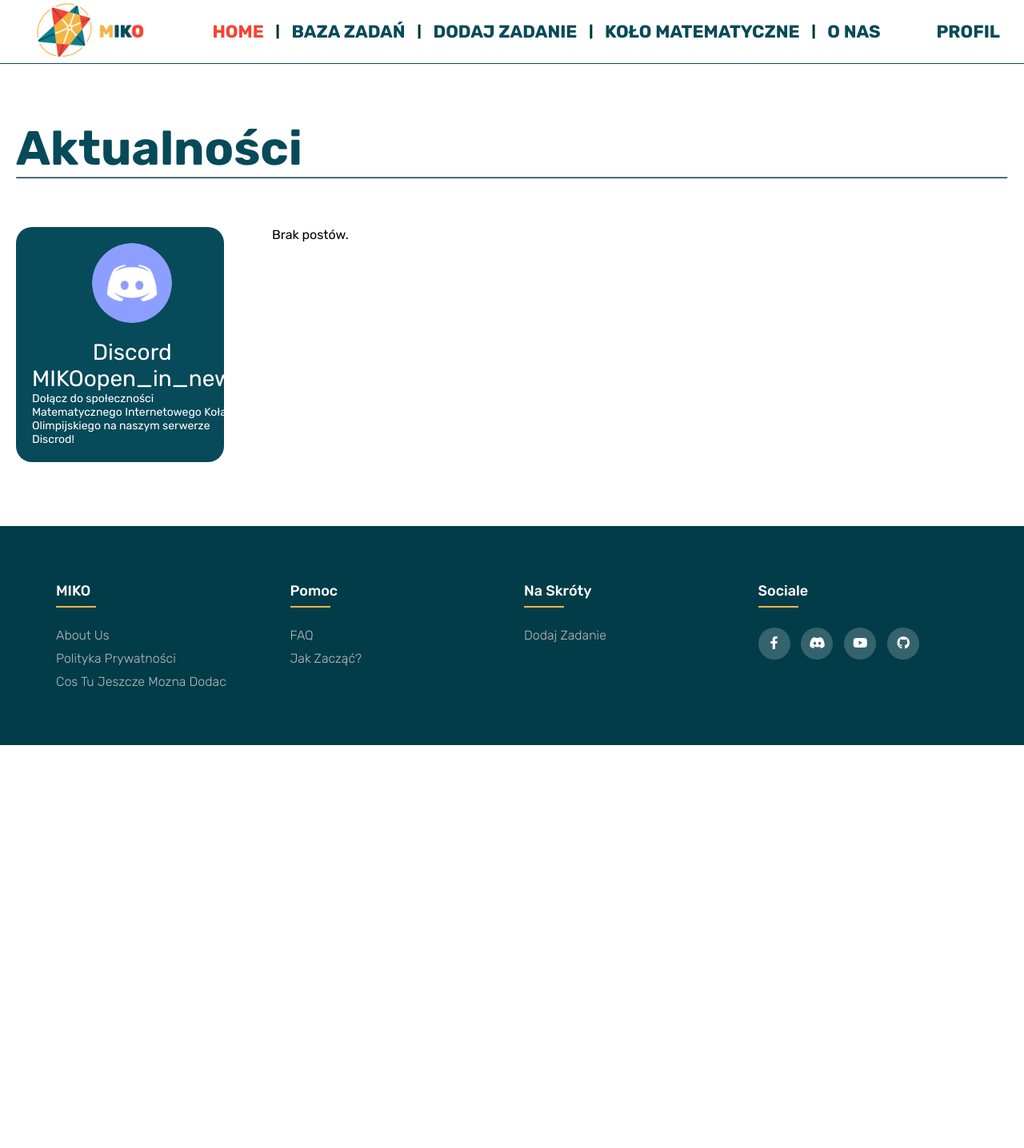
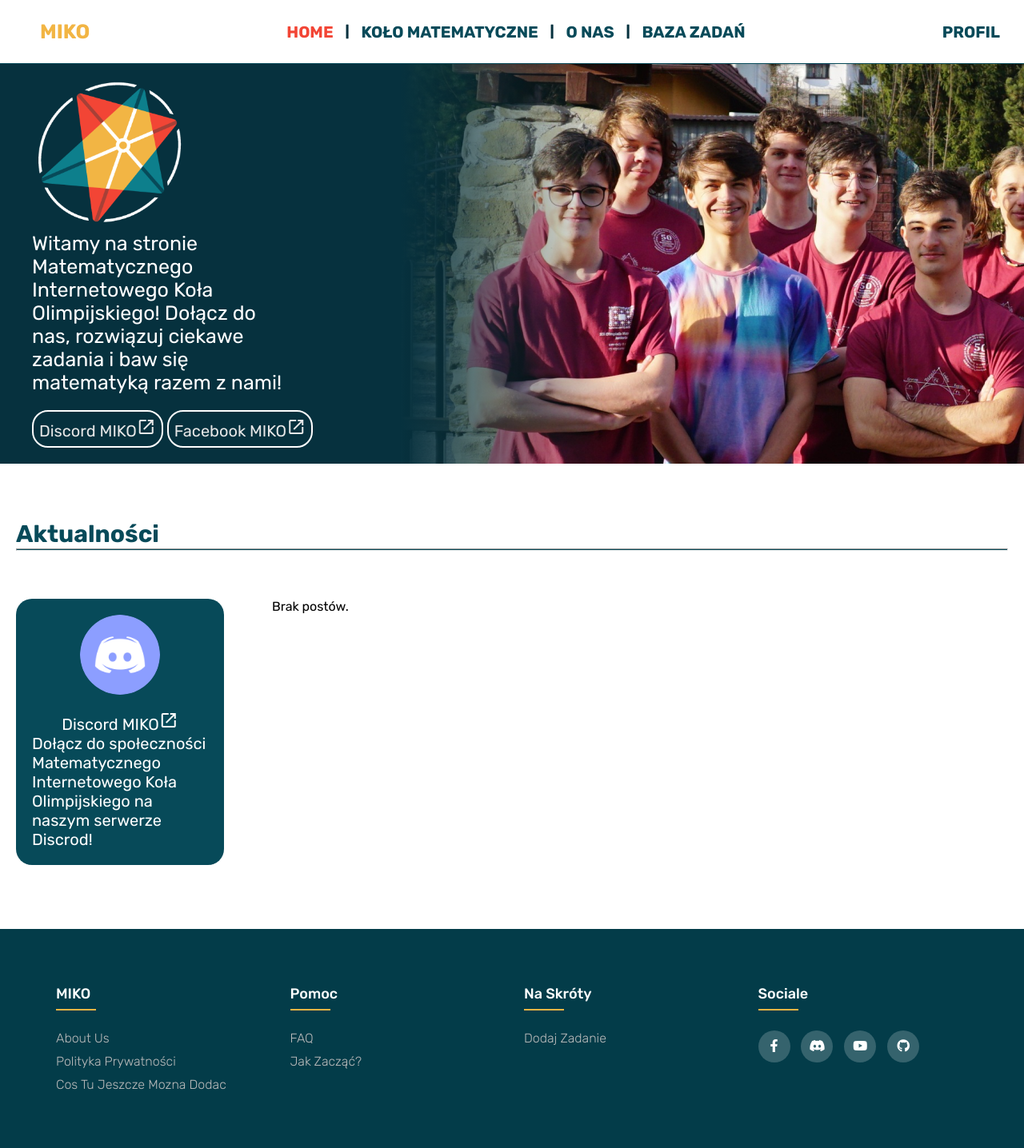
Before and after one commit to tymowskyy/MIKOsite, a Django app: page / in a window 1280 px wide. Shown: the whole page at 80% size. Before the commit the page ends 932 px from the top, so only its background shows below. Run offline with Django 5.2, Linux system fonts and the light colour scheme; data that the repository does not hold is empty.

Commit message:
Add banner, fix footer

```diff
--- a/mikosite/mainSite/templates/index.html
+++ b/mikosite/mainSite/templates/index.html
@@ -10,20 +10,21 @@
     <link rel="stylesheet" href="{% static 'style.css' %}">
     <script src="{% static 'script.js' %}"></script>
     <link rel="stylesheet" href="https://fonts.googleapis.com/css2?family=Rubik" />
+    <link rel="stylesheet" href="https://fonts.googleapis.com/css2?family=Material+Symbols+Outlined:opsz,wght,FILL,GRAD@20..48,100..700,0..1,-50..200" />
 </head>
 
 <body>
     <header>
         <nav class="navbar">
             <div class="navbar-left">
-                <img src="{% static 'LOGO_HEADER.png' %}" alt="Logo" style="height: 80px;">
+<!--                <img src="{% static 'LOGO_HEADER.png' %}" alt="Logo" style="height: 80px;">-->
+                <h2>MIKO</h2>
             </div>
             <ul class="navbar-center">
-                <li><a id="current"   href="/">HOME</a></li>
-                <li><a href="/bazahintow">BAZA ZADAŃ</a></li>
-                <li><a href="/bazahintow/addproblem">DODAJ ZADANIE</a></li>
+                <li><a id="current" href="/">HOME</a></li>
                 <li><a href="/kolomatematyczne">KOŁO MATEMATYCZNE</a></li>
                 <li><a href="/about">O NAS</a></li>
+                <li><a href="/bazahintow">BAZA ZADAŃ</a></li>
             </ul>
             <div class="navbar-right">
                 <a href="/profile">PROFIL</a>
@@ -31,10 +32,25 @@
         </nav>
     </header>
 
+
+
     <main>
-        <div class="row"></div>
-        <div class="column_left" style="width: 500px;">
+
+        <div id="landing-banner-wrapper">
+            <div id ="info-wrapper">
+                <img src="{% static 'logoDark.png' %}" alt="person"
+                    style="">
+                <h2 id="welcome-text">Witamy na stronie Matematycznego Internetowego Koła Olimpijskiego! Dołącz do nas, rozwiązuj ciekawe zadania i baw się matematyką razem z nami!</h2>
+                <div style="display: flex; justify-content: space-evenly; font-weight: 400; margin-top: 20px;">
+                    <a href="https://discord.gg/nA8CjrPqGM" style="text-decoration: none; cursor: pointer">Discord MIKO<span class="material-symbols-outlined">open_in_new</span></a>
+                    <a href="https://discord.gg/nA8CjrPqGM" style="text-decoration: none; cursor: pointer">Facebook MIKO<span class="material-symbols-outlined">open_in_new</span></a>
+                </div>
+            </div>
+            <div id="background-image" style="background-image: linear-gradient(to right, rgb(6,49,62), rgba(255,255,255,0),rgba(255,255,255,0), rgba(255,255,255,0)), url('{% static 'MIKO_PICTURE.png' %}');">
+
+            </div>
         </div>
+
     </main>
 
     <section id="feed">
@@ -45,8 +61,8 @@
                 <div class="profile">
                     <img src="{% static 'dsclogo.png' %}" alt="person"
                         style="height: 100px; border-radius: 50px; margin-bottom: 20px;">
-                    <a href="https://discord.gg/nA8CjrPqGM" style="text-decoration: none; cursor: pointer"><h3 id="profile_name" style="color: white; text-align: center;">Discord MIKO<span class="material-symbols-outlined">open_in_new</span></h3></a>
-                    <p style="word-break: break-word; color: white; font-size: 14px">Dołącz do społeczności Matematycznego Internetowego
+                    <a href="https://discord.gg/nA8CjrPqGM" style="text-decoration: none; font-size:25px; cursor: pointer"><h3 id="profile_name" style="color: white; text-align: center;">Discord MIKO<span class="material-symbols-outlined">open_in_new</span></h3></a>
+                    <p style="word-break: break-word; color: white; font-size: 20px">Dołącz do społeczności Matematycznego Internetowego
                         Koła Olimpijskiego na naszym serwerze Discrod!
 
                     </p>
@@ -96,4 +112,23 @@
 
 </body>
 
+<script>function toggleImageSize() {
+  const images = document.querySelectorAll('div.images img');
+
+  images.forEach(img => {
+    img.style.cursor = 'pointer';
+    img.style.width = '40%';
+
+    img.addEventListener('click', function() {
+      if (this.style.width === '40%') {
+        this.style.width = '100%';
+      } else {
+        this.style.width = '40%';
+      }
+    });
+  });
+}
+
+// Call the function when the page loads
+document.addEventListener('DOMContentLoaded', toggleImageSize);</script>
 </html>
--- a/mikosite/mikosite/urls.py
+++ b/mikosite/mikosite/urls.py
@@ -25,6 +25,4 @@ urlpatterns = [
     path('', include('accounts.urls')),
     path('kolomatematyczne/', include('kolomat.urls')),
     path("bazahintow/", include("hintBase.urls")),
-
-
 ] + static(settings.MEDIA_URL, document_root=settings.MEDIA_ROOT)
--- a/mikosite/static/mainSite/footerStyle.css
+++ b/mikosite/static/mainSite/footerStyle.css
@@ -1,8 +1,15 @@
 @import url('https://fonts.googleapis.com/css2?family=Rubik:wght@300;400;500;600;700;800;900&display=swap');
 
+html{
+    height: 100%;
+}
 body {
     font-family: "Rubik", sans-serif;
     font-optical-sizing: auto;
+    height: 100vh;
+    display: flex;
+    flex-direction: column;
+    min-height: 100%;
 }
 
 * {
@@ -28,6 +35,8 @@ ul {
 .footer {
     background-color: #033c49;
     padding: 70px 0;
+    bottom: 0;
+    margin-top: auto;
 }
 
 .footer-col {
--- a/mikosite/static/style.css
+++ b/mikosite/static/style.css
@@ -32,7 +32,7 @@
 .navbar a {
   color: var(--b1);
   text-decoration: none;
-  font-size: 18px;
+  font-size: 20px;
   font-weight: bold;
 }
 
@@ -92,17 +92,17 @@
 }
 
 h1 {
-  font-size: 36px;
+  font-size: 30px;
   color: var(--b1);
 }
 
 h2 {
-  font-size: 28px;
+  font-size: 25px;
   color: var(--y1);
 }
 
 h3 {
-  font-size: 22px;
+  font-size: 20px;
   font-weight: 400;
   color: var(--b1);
 }
@@ -140,7 +140,9 @@ hr {
 .column_left{
     width: 150px;
 }
-
+.navbar-left{
+  margin-left: 20px;
+}
 @media screen and (min-width: 500px) {
     .column_left{
         width: 260px;
@@ -156,6 +158,7 @@ hr {
 
   .navbar-left {
     margin-right: auto;
+
   }
 
   .navbar-right {
@@ -179,16 +182,16 @@ hr {
     margin-left: 15px;
   }
 
-  h1 {
-    font-size: 48px;
+ h1 {
+    font-size: 30px;
   }
 
   h2 {
-    font-size: 36px;
+    font-size: 25px;
   }
 
   h3 {
-    font-size: 24px;
+    font-size: 20px;
   }
 
   .post {
@@ -198,22 +201,98 @@ hr {
 
 @media screen and (min-width: 1024px) {
   .navbar a {
-    font-size: 22px;
+    font-size: 20px;
   }
 
   h1 {
-    font-size: 60px;
+    font-size: 30px;
   }
 
   h2 {
-    font-size: 44px;
+    font-size: 25px;
   }
 
   h3 {
-    font-size: 28px;
+    font-size: 20px;
   }
 
   .post {
     padding: 50px 60px;
   }
 }
+
+
+main {
+    display: flex;
+    align-items: center;
+    height: auto;
+}
+
+#landing-banner-wrapper{
+  background-color: #06313e;
+  height: 500px;
+  width: 100%;
+  display: flex;
+  flex-direction: row;
+}
+
+#info-wrapper{
+  display: flex;
+  width: 500px;
+  height: 100%;
+  min-width: 500px;
+  padding-left: 40px;
+  padding-top: 20px;
+  padding-bottom: 20px;
+  flex-direction: column;
+  justify-content: center;
+  align-items: flex-start;
+  background-color: #06313e;
+  flex-grow: 0;
+}
+
+
+#welcome-text {
+  text-align: left;
+  width: 70%;
+  font-weight: 400;
+  font-size: 25px;
+}
+
+
+
+.div.images img{
+  width: 40%;
+}
+#background-image{
+  height: 100%;
+  width: 100%;
+  z-index: 1;
+}
+
+#info-wrapper img{
+  height: 60%;
+  /*width: 60%;*/
+  min-height: 100px;
+  min-width: 100px;
+}
+
+#landing-banner-wrapper a{
+  text-decoration: none;
+    font-family: "Rubik", sans-serif;
+  color: #e7e7e7;
+  font-size: 20px;
+  border: white 2px solid;
+  border-radius: 20px;
+  padding: 7px;
+  margin-right: 5px;
+}
+#welcome-text{
+  color: white;
+}
+
+
+#landing-banner-wrapper a:hover{
+  color: white;
+  transition: ease-in 0.2s;
+ }
```
Also changed, not shown: mikosite/accounts/templates/profile.html (+4 -4 lines), mikosite/hintBase/templates/addproblem.html (+4 -4 lines), mikosite/hintBase/templates/addsolution.html (+4 -4 lines), mikosite/hintBase/templates/index1.html (+4 -4 lines), mikosite/hintBase/templates/viewproblem.html (+4 -4 lines), mikosite/kolomat/templates/informacje.html (+5 -5 lines), mikosite/mainSite/templates/about.html (+4 -4 lines), mikosite/static/logoDark.png (added).
